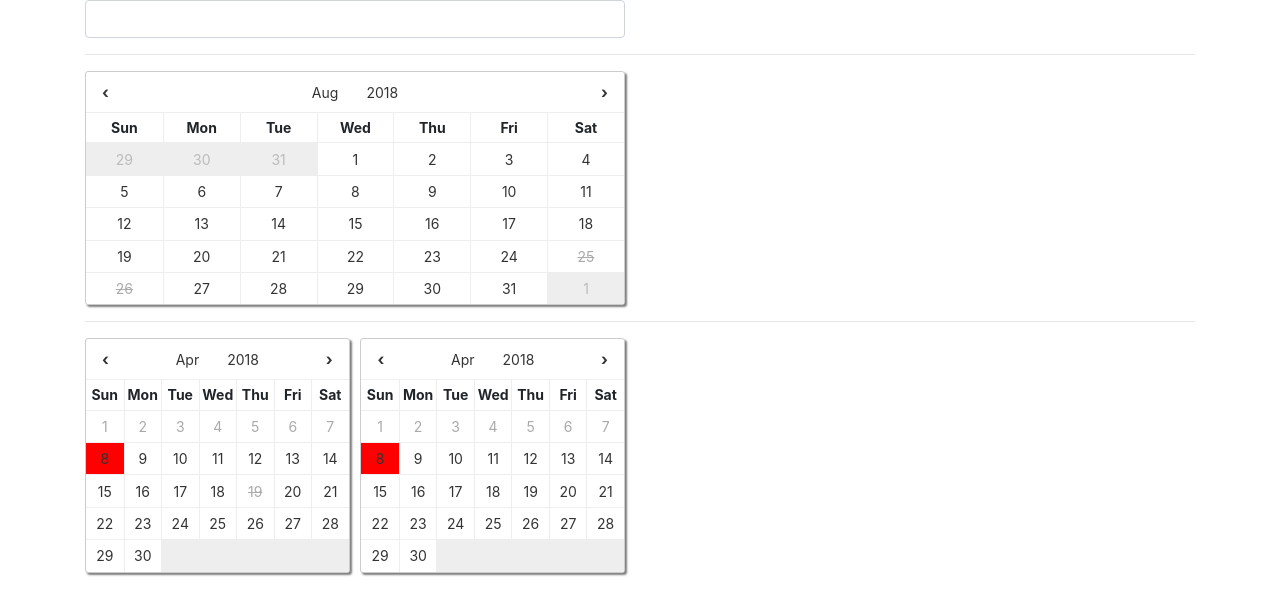
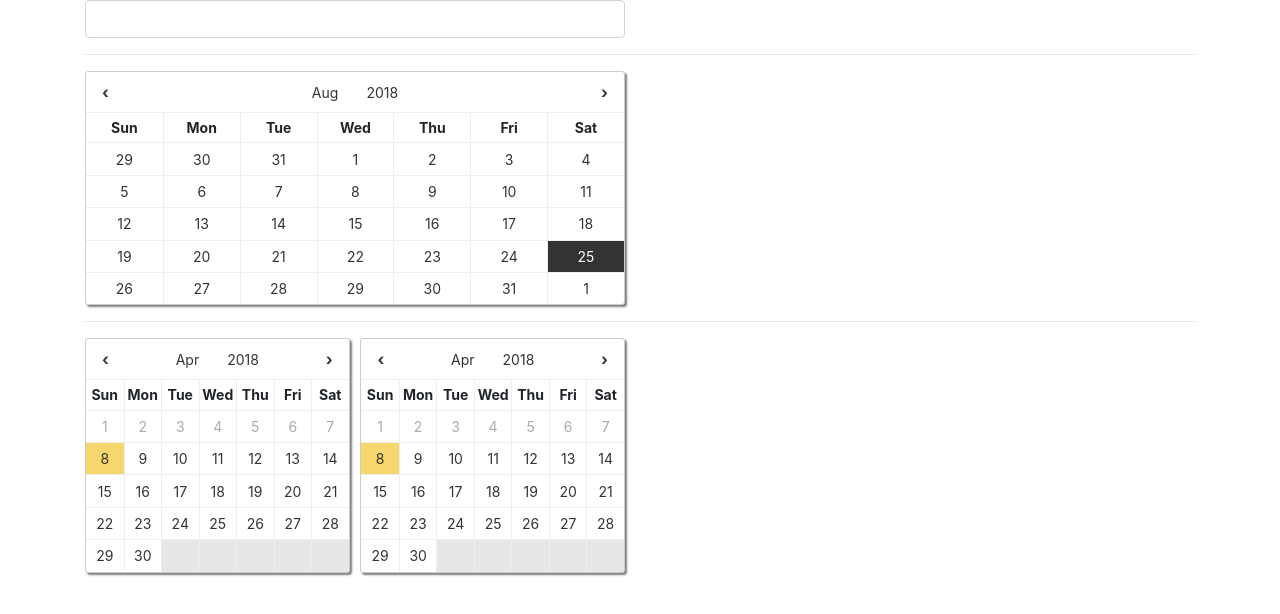
Before and after one commit to perrymarkg/angular-hoteldatepickr, an Angular app: page / in a window 1280 px wide. Shown: the top 614 px of the page. Built offline with nearby package versions, Linux system fonts and the light colour scheme; what ng4-click-outside would draw is missing.

Commit message:
refactor

```diff
--- a/src/app/app.module.ts
+++ b/src/app/app.module.ts
@@ -7,6 +7,7 @@ import { AppComponent } from './app.component';
 import { CalendarComponent } from './calendar/calendar.component';
 import { DatePickrComponent } from './datepickr/date-pickr.component';
 import { RangePickrComponent } from './rangepickr/range-pickr.component';
+import { CalendarDayComponent } from './calendar-day/calendar-day.component';
 
 // Third-Party
 import { ClickOutsideModule } from 'ng4-click-outside';
@@ -17,7 +18,8 @@ import { ClickOutsideModule } from 'ng4-click-outside';
     AppComponent,
     CalendarComponent,
     DatePickrComponent,
-    RangePickrComponent
+    RangePickrComponent,
+    CalendarDayComponent
   ],
   imports: [
     BrowserModule,
--- /dev/null
+++ b/src/app/calendar-day/calendar-day.component.css
@@ -0,0 +1,29 @@
+span, a {
+    display: block;
+    padding:0.3em 0;
+    border:1px solid transparent;
+}
+a {
+    color:#333333;
+}
+a.disabled {
+    text-decoration: line-through;
+}
+a.today {
+    background:#F5D76E;
+}
+a.selected {
+    background:#333;
+    color:#fff;
+}
+a:hover {
+    text-decoration: none;
+    background:#19B5FE;
+    color:#fff;
+}
+span {
+    color:#aaa;
+}
+span.empty {
+    background:#e7e7e7;
+}
--- /dev/null
+++ b/src/app/calendar-day/calendar-day.component.html
@@ -0,0 +1,7 @@
+
+<a href=""
+    *ngIf="day.date && day.clickable"
+    [ngClass]="day.classes"
+    (click)="dateClick($event, day)">{{ day.date | date: 'd'}}</a>
+<span *ngIf="day.date && !day.clickable" class="disabled">{{ day.date | date: 'd'}}</span>
+<span *ngIf="!day.date" class="empty">&nbsp;</span>
--- /dev/null
+++ b/src/app/calendar-day/calendar-day.component.ts
@@ -0,0 +1,29 @@
+import { Component, Input, Output, OnInit, EventEmitter } from '@angular/core';
+import { DateModel } from '../date.model';
+
+@Component({
+    selector: 'app-calendar-day',
+    templateUrl: './calendar-day.component.html',
+    styleUrls: ['./calendar-day.component.css']
+})
+export class CalendarDayComponent implements OnInit {
+
+    @Output() clicked = new EventEmitter<{}>();
+    @Input() day;
+
+    constructor() {}
+
+    ngOnInit() {
+        if ( !this.day && this.day.date.getTime() === '1535241600000' ) { // Aug 26 1989
+            console.log(this.day);
+        }
+    }
+
+    dateClick( event: Event ) {
+        event.preventDefault();
+        event.stopPropagation();
+
+        this.clicked.emit({obj: this.day});
+    }
+
+}
--- a/src/app/calendar/calendar.component.css
+++ b/src/app/calendar/calendar.component.css
@@ -83,49 +83,6 @@
     padding:0.3em 0;
     font-weight: bold;
 }
-.col-day a {
-    color:#333;
-}
-.col-day span {
-    color:#aaa;
-}
-.col-day a,
-.col-day span{
-    display:block;
-    padding:0.3em 0;
-    border:1px solid transparent;
-}
-.col-day span.disabled {
-    text-decoration: line-through;
-}
-.col-day.selected a {
-    color:#fff;
-}
-.col-day.highlight a {
-    background:pink;
-    color:#fff;
-}
-.col-day a:hover,
-.col-day.selected a:hover {
-    text-decoration: none;
-    border-color:red;
-    background:pink;
-    color:#fff;
-}
-.col-day.grey {
-    background:#eee;
-}
-.col-day.grey a,
-.col-day.grey span {
-    color:#bbb;
-}
-
-.col-day.today a {
-    background:red;
-}
-.col-day.selected a{
-    background:#333;
-}
 
 .days .col-day {
     text-align: center;
--- a/src/app/calendar/calendar.component.html
+++ b/src/app/calendar/calendar.component.html
@@ -52,13 +52,16 @@
         </div>
         <div class="c-days">
             <div
-                *ngFor="let day of days"
+                *ngFor="let day of days; let i = index"
                 class="col-day"
-                [ngClass]="getClass(day)"
                 (mouseenter)="highlightDay($event, day)"
                 (mouseleave)="highlightDay($event, day)"
                 >
-                <ng-template *ngIf="isDateClickable(day); then tDisabled else tDefault"></ng-template>
+
+                <app-calendar-day
+                    [day]="day"
+                    (clicked)="selectDay($event)"></app-calendar-day>
+                <!-- <ng-template *ngIf="day.clickable; then tDefault else tDisabled"></ng-template>
                 <ng-template #tDisabled>
                     <span [ngClass]="{'disabled': isDateDisabled(day)}">
                         <ng-template *ngIf="day then tDate else tEmptyDate"></ng-template>
@@ -67,12 +70,11 @@
                 <ng-template #tDefault>
                     <a href="#"
                         (click)="selectDay($event, day)"
-
-                        >{{ day | date: 'd' }}</a>
+                        >{{ day.date | date: 'd' }}</a>
                 </ng-template>
 
-                <ng-template #tDate>{{ day | date: 'd' }}</ng-template>
-                <ng-template #tEmptyDate>&nbsp;</ng-template>
+                <ng-template #tDate>{{ day.date | date: 'd' }}</ng-template>
+                <ng-template #tEmptyDate>&nbsp;</ng-template> -->
 
             </div>
         </div>
--- a/src/app/calendar/calendar.component.ts
+++ b/src/app/calendar/calendar.component.ts
@@ -1,5 +1,6 @@
 import { Component, OnInit, Output, Input, EventEmitter } from '@angular/core';
 import { DateModel } from '../date.model';
+import { DatePipe } from '@angular/common';
 
 @Component({
     selector: 'app-calendar',
@@ -19,7 +20,7 @@ export class CalendarComponent implements OnInit {
 
     today = new Date();
     totalDays = 35;
-    days: Array<Date | boolean>;
+    days: Array<any>;
 
     activeMonth: Date;
     daysInMonth: number;
@@ -45,12 +46,13 @@ export class CalendarComponent implements OnInit {
     @Output() rangeStarted = new EventEmitter<Date>();
     @Output() rangeEnded = new EventEmitter<Date>();
 
-    constructor() {
+    constructor(private dp: DatePipe) {
         this.today.setHours(0, 0, 0, 0);
     }
 
     ngOnInit() {
-        this.setVars();
+        this.initDisabledDates();
+        this.initDates();
         this.initCalendar();
     }
 
@@ -58,7 +60,7 @@ export class CalendarComponent implements OnInit {
         return Object.prototype.toString.call(this.date) === '[object Date]';
     }
 
-    setVars() {
+    initDates() {
 
         // Set the selected date and the activemonth date object
         if ( this.date ) {
@@ -76,6 +78,12 @@ export class CalendarComponent implements OnInit {
             this.activeMonth = new Date( this.today );
         }
 
+        this.days = new Array( this.totalDays ).fill(0);
+        this.activeMonth.setDate(1);
+
+    }
+
+    initDisabledDates() {
         if ( this.disabledDates ) {
             this.disabledDates = this.disabledDates.map( (date: any) => {
                 let d;
@@ -93,10 +101,6 @@ export class CalendarComponent implements OnInit {
                 return d.getTime();
             } );
         }
-
-        this.days = new Array( this.totalDays ).fill(0);
-        this.activeMonth.setDate(1);
-
     }
 
     createYears() {
@@ -144,64 +148,79 @@ export class CalendarComponent implements OnInit {
         this.nextMonthStartDay = 1;
         // @Todo: Improve
         this.days = this.days.map( (el, index) => {
+            let date;
+            let clickable = true;
             const day = (index - this.activeMonth.getDay() ) + 1;
+
+            if ( this.type && day < 1 || this.type && day > this.daysInMonth) {
+                date = false;
+            } else {
                 // https://stackoverflow.com/questions/41340836/why-does-date-accept-negative-values
                 // TLDR; new Date(2018, 6, -2) will subtract two days from year(2018) month(6 - July in zero-base) thus date is Jun 28 2018
                 // TLDR; new Date(2018, 8, 133) will add 133 days from year(2018) month(8 - Sep in zero-base) thus date is Jan 11 2019
-            const date = new Date(
+                date = new Date(
                     this.activeMonth.getFullYear(),
                     this.activeMonth.getMonth(),
                     day
                 );
 
-            if ( this.type && day < 1 || this.type && day > this.daysInMonth) {
-                return false;
+                if ( date.getTime() < this.today.getTime() ) {
+                    clickable = false;
                 }
 
-            return date;
+            }
+
+            return new DateModel(date, this.getClass(date), clickable);
+
         });
     }
 
+    setDayClasses() {
+        this.days = this.days.map( (el, i) => {
+            el.classes = this.getClass(el.date);
+            return el;
+        });
+    }
 
     getDaysInMonth(month, year): number {
         // Setting day parameter to 0 means one day less than first day of the month.
         return new Date(year, month, 0).getDate();
     }
 
-    selectDay( event, date: Date ) {
-        event.preventDefault();
-        event.stopPropagation();
+    selectDay( event: any ) {
+
+        this.selectedDate = event.obj.date;
 
         if ( this.type === 'range') {
-            this.registerClicks(date);
+            this.registerClicks(event);
             this.checkIfRangeAllowed();
         }
 
-        this.selectedDate = date;
-
-        if ( date.getMonth() > this.activeMonth.getMonth() || date.getMonth() < this.activeMonth.getMonth() ) {
-            this.activeMonth.setMonth( date.getMonth() );
+        if ( event.obj.date.getMonth() > this.activeMonth.getMonth() || event.obj.date.getMonth() < this.activeMonth.getMonth() ) {
+            this.activeMonth.setMonth( event.obj.date.getMonth() );
             this.reInitCalendar();
         }
 
-        this.dateSelected.emit( date );
+        this.setDayClasses();
+
+        this.dateSelected.emit( event.obj.date );
     }
 
-    registerClicks( date: Date) {
+    registerClicks( event: any) {
 
-        if ( this.rangeStart && date.getTime() < this.rangeStart.getTime() ) {
+        if ( this.rangeStart && event.obj.date.getTime() < this.rangeStart.getTime() ) {
             this.clickStarted = false;
         }
 
         if ( !this.clickStarted ) {
             this.clickStarted = true;
-            this.rangeStart = date;
+            this.rangeStart = event.obj.date;
             this.rangeEnd = null;
-            this.rangeStarted.emit(date);
+            this.rangeStarted.emit(event.obj.date);
         } else {
             this.clickStarted = false;
-            this.rangeEnd = date;
-            this.rangeEnded.emit(date);
+            this.rangeEnd = event.obj.date;
+            this.rangeEnded.emit(event.obj.date);
             this.dateHovered = null;
         }
 
@@ -237,7 +256,7 @@ export class CalendarComponent implements OnInit {
         this.reInitCalendar();
     }
 
-    getClass( date: any) {
+    getClass( date: Date) {
 
         const classes = [];
 
@@ -277,34 +296,8 @@ export class CalendarComponent implements OnInit {
 
         }
 
-        return classes.toString().replace(/,/g, ' ');
-    }
-
-    isDateClickable( date: any ) {
-
-        if ( !date ) {
-            return true;
-        }
-
-        let isClickable = false;
-
-        if ( date.getTime() < this.today.getTime() ) {
-            isClickable = true;
-        }
-
-        if ( this.isDateDisabled(date) ) {
-            isClickable = true;
-        }
-
-        return isClickable;
-    }
-
-    isDateDisabled( date: any ) {
-        if ( !date ) {
-            return false;
-        }
-
-        return this.disabledDates && this.disabledDates.indexOf(date.getTime()) >= 0;
+        // return classes.toString().replace(/,/g, ' ');
+        return classes;
     }
 
     showMonthSelection( event ) {
--- a/src/app/date.model.ts
+++ b/src/app/date.model.ts
@@ -1,6 +1,11 @@
 export class DateModel {
-    public date: number;
-    public month: number;
-    public year: number;
+    public date: Date;
     public classes: Array<String> = [];
+    public clickable: boolean;
+
+    constructor(date: Date, classes: Array<String>, clickable: boolean) {
+        this.date = date;
+        this.classes = classes;
+        this.clickable = clickable;
+    }
 }
```
Also changed, not shown: 1 other file (tests, documents, lock files or other folders). Lines whose indentation alone changed are shown as unchanged.
